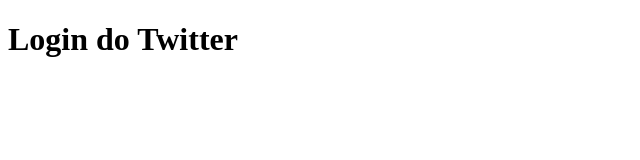
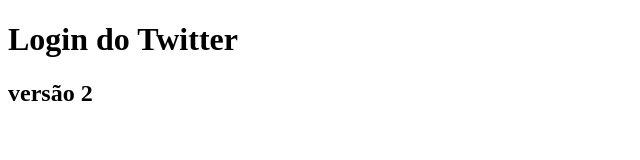
Before and after one commit to carolsilva-dev/minha-primeira-tela-login, a plain HTML site: page index.html in a window 1280 px wide. Shown: the whole page, without its empty margins (0-640 px from the left). Drawn offline with Linux system fonts and the light colour scheme.

Commit message:
incluindo aversão 2

```diff
--- a/index.html
+++ b/index.html
@@ -10,5 +10,6 @@
     <h1>
         Login do Twitter
     </h1>
+    <h2>versão 2</h2>
 </body>
 </html>
```
